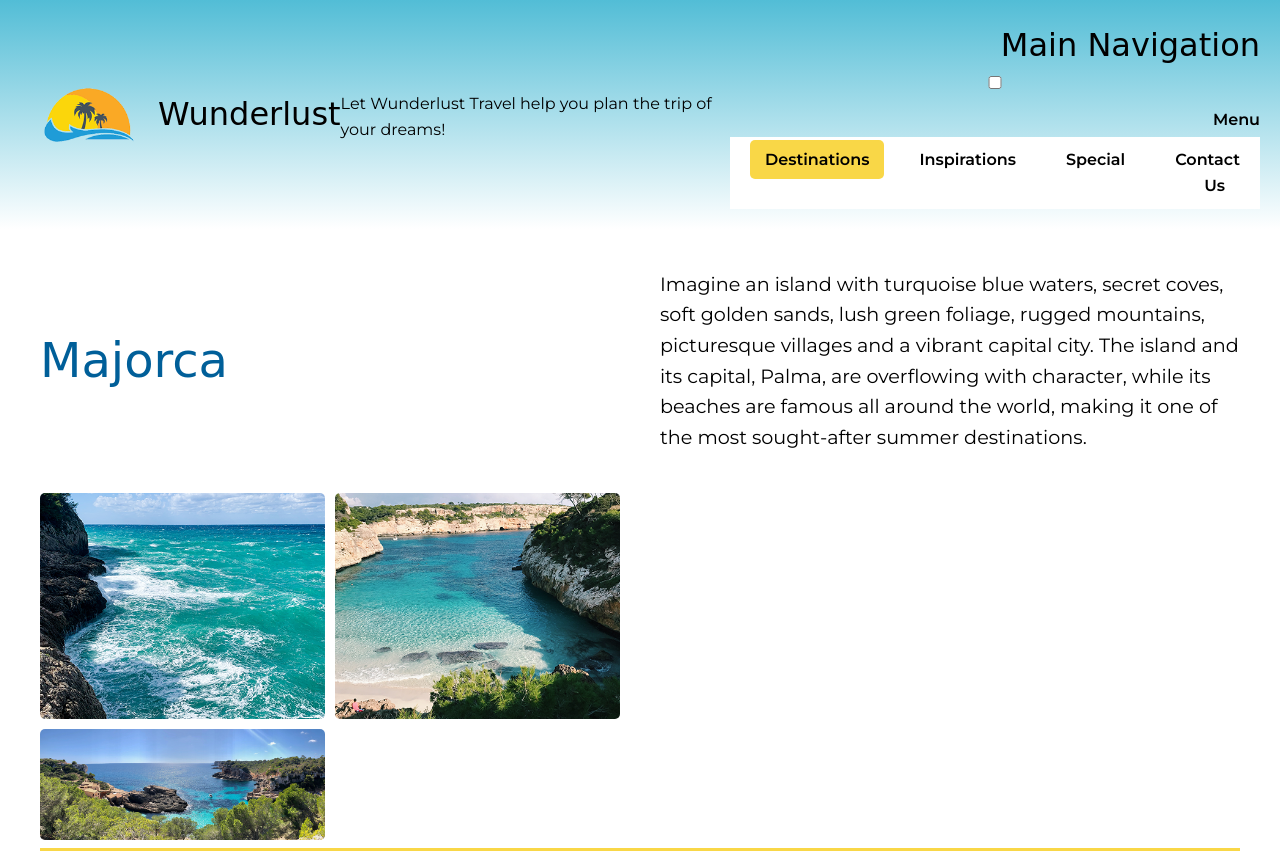
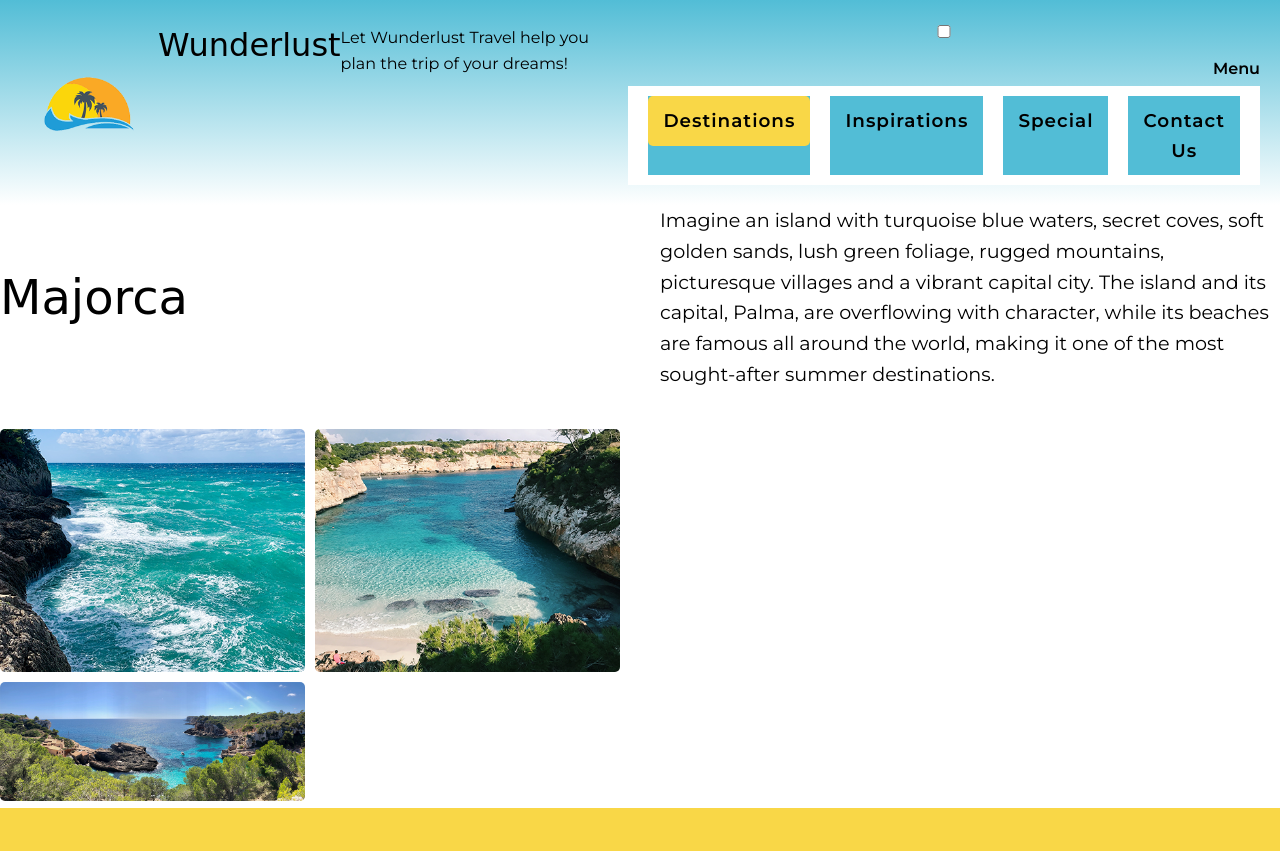
Before and after one commit to Maria-Garcia98/Wunderlust, a plain HTML site: page wunderlust-majorca.html in a window 1280 px wide. Shown: the top 851 px of the page. Drawn offline with Linux system fonts and the light colour scheme; a web font is replaced by a local one.

Commit message:
edit
update

```diff
--- a/styles.css
+++ b/styles.css
@@ -86,7 +86,7 @@ h2 { font-size: 2.5rem; }
 h3 { font-size: 2rem; }
 h4 { font-size: 1.5rem; }
 
-/* Skip Link - Hidden but Accessible */
+/* Skip Link */
 #skip {
     position: absolute;
     left: -999px;
@@ -104,27 +104,25 @@ h4 { font-size: 1.5rem; }
 
 /* Header */
 header {
-
-    display: grid;
-    grid-template-columns:1fr 3fr;
-    align-items: center;
+    width: 100%;
+    display: flex;
     background: linear-gradient(to bottom, var(--blue-light), var(--white));
     color: var(--black);
-    padding: 0 2px 4px;
+    padding: 1rem 0;
 }
 
 #logo {
-    display: flex;
-    align-items: center;
-    gap: 10px;
+    padding: 0
 }
 
-#logo img {
-    height: 60px;
+a{
+    display: block;
+    padding: 1rem;
+    color: var(--yellow)
 }
-
 header h1 {
     margin: 0;
+
 }
 
 header p {
@@ -132,12 +130,34 @@ header p {
     width: 100%;
     margin-top: 5px;
 }
+.sr-only{
+	position: absolute;
+	left: -10000px;
+	top: auto;
+	width: 1px;
+	height: 1px;
+	overflow: hidden;
+}
+nav li{
+	background-color: var(--blue-light);
+}
+nav a{
+	text-align: center;
+	color: var(--dark-gray);
+	text-decoration: none;
+	font-weight: bold;
+	letter-spacing: 1px;
+	font-size: 1.15rem;
+}
 
 nav {
     flex-grow: 1;
     text-align: right;
 }
 
+#menutoggel h2 {
+    display: none;
+  }
 /* Navigation */
 nav ul {
     display: flex;
@@ -147,26 +167,13 @@ nav ul {
     padding: 10px;
 }
 
-nav ul li {
-    margin: 0 10px;
-}
-
-nav ul li a {
-    text-decoration: none;
-    color: var(--black);
-    padding: 10px 15px;
-    font-weight: 600;
-}
-
 nav ul li.active a {
     background: var(--yellow);
     border-radius: 5px;
 }
 
 /* Main Content */
-main {
-    padding: 40px;
-}
+
 
 #intro {
     display: grid;
@@ -176,8 +183,9 @@ main {
 }
 
 #intro h2 {
+    display: flex;
     font-size: 3rem;
-    color: var(--navy-blue);
+    color: var(--black);
 }
 
 #intro p {
@@ -470,8 +478,7 @@ footer {
     padding: 20px;
 }
 
-@media (max-width: 1024px) {
-    #intro,
+@media (max-width: 1200px) {
 
     #contact form {
         grid-template-columns: 1fr;
@@ -479,6 +486,12 @@ footer {
     #plan div, #testimonials div, #about div {
         grid-template-columns: repeat(2, 1fr);
     }
+    h2{
+        display: none;
+      }
+    #toggle{
+        display: none;
+      }
 }
 
 @media (max-width: 768px) {
```
Also changed, not shown: test.css (deleted).
